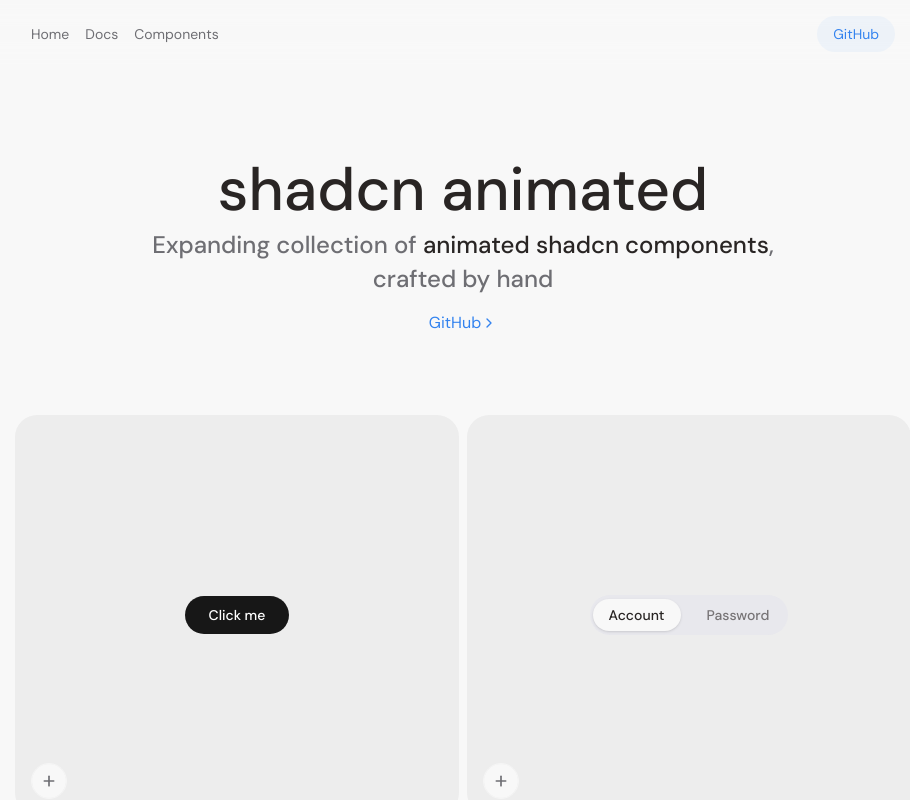
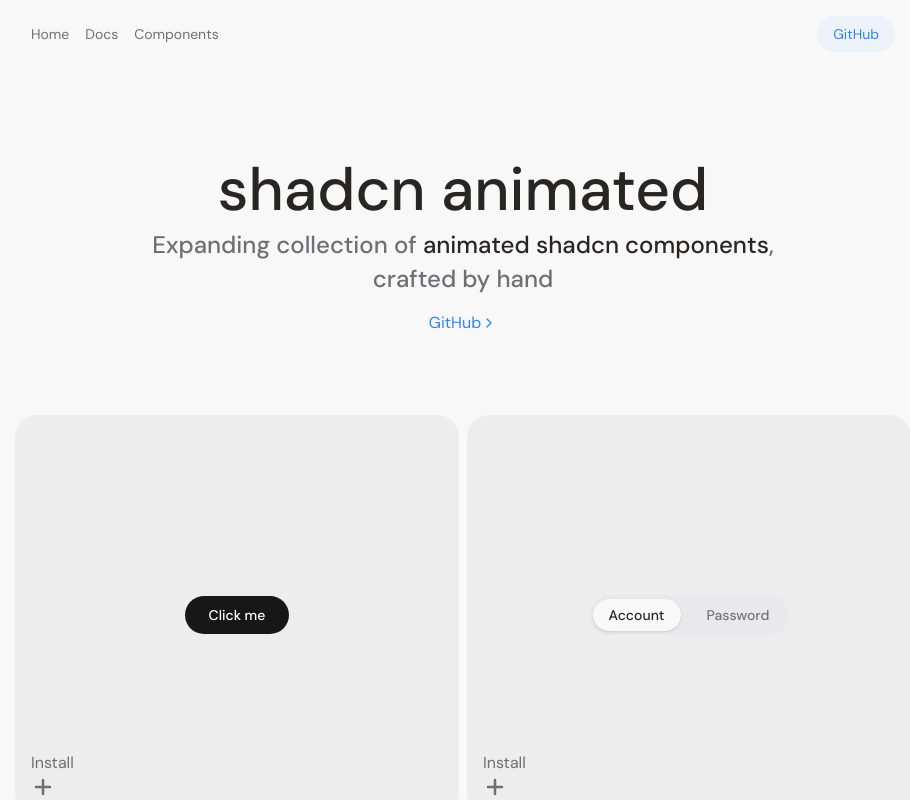
Before and after one commit to sopo/shadcn-animated, a React (Vite) app: page / in a window 1280 px wide. Shown: the top 800 px of the page, without its empty margins (177-1087 px from the left). Built offline with nearby package versions, Linux system fonts and the light colour scheme; a web font is replaced by a local one.

Commit message:
add props

```diff
--- a/src/App.tsx
+++ b/src/App.tsx
@@ -4,6 +4,7 @@
 import { Tabs, TabsList, TabsTrigger } from "./components/ui/tabs";
 import Hero from "./domain/components/hero";
 import Shell from "./domain/components/shell";
+import { buttonProps } from "./domain/static.tsx/components";
 
 function App() {
   return (
@@ -11,7 +12,7 @@
       <div className="max-w-4xl mx-auto flex flex-col gap-20">
         <Hero />
         <section className=" grid grid-cols-1 md:grid-cols-2 gap-2">
-          <Shell>
+          <Shell props={buttonProps}>
             <Button
               variant="default"
               className="rounded-full h-10 px-6 hover:bg-primary "
@@ -19,7 +20,7 @@
               Click me
             </Button>
           </Shell>
-          <Shell>
+          <Shell props={buttonProps}>
             <Tabs defaultValue="account" className="w-full ">
               <TabsList className="rounded-full">
                 <TabsTrigger value="account" className="rounded-full">
--- a/src/domain/components/shell.tsx
+++ b/src/domain/components/shell.tsx
@@ -4,29 +4,31 @@
   SheetTitle,
   SheetTrigger,
 } from "@/components/ui/sheet";
-import type { PropsWithChildren } from "react";
-import {  Plus } from "lucide-react";
-
+import type {  ReactNode } from "react";
+import { Plus } from "lucide-react";
 import { Link } from "react-router";
 import Bash from "./bash";
-import { Button } from "@/components/ui/button";
 
-const Shell: React.FC<PropsWithChildren> = ({ children }) => {
+interface ShellProps{
+
+
+    link: string,
+    title: string,
+    bash: string,
+
+}
+
+const Shell = ({ children,props }: {children:ReactNode, props: ShellProps}) => {
   return (
     <div className="relative h-100 bg-card rounded-3xl flex items-center justify-center flex-col">
       <div>{children}</div>
-
       <div className="flex items-center gap-2 w-full justify-between absolute bottom-0 p-4">
         <Sheet>
           <SheetTrigger>
-            {" "}
-            <Button
-              size="icon-lg"
-              variant="outline"
-              className="rounded-full text-secondary-foreground"
-            >
+            <div className="rounded-full text-secondary-foreground">
+              Install
               <Plus strokeWidth={2.5} />
-            </Button>
+            </div>
           </SheetTrigger>
           <SheetContent
             side="bottom"
@@ -34,14 +36,12 @@
           >
             <div className="max-w-3xl w-full px-4 lg:px-0 mx-auto flex flex-col gap-8">
               <div className="flex items-center justify-between">
-                <SheetTitle className="text-2xl font-medium">Button</SheetTitle>
-
-                <Link to={"/"} className="text-blue-500 hover:underline">
+                <SheetTitle className="text-2xl font-medium">{props.title}</SheetTitle>
+                <Link to={props.link} className="text-blue-500 hover:underline">
                   View Docs
                 </Link>
               </div>
-
-              <Bash code={`npm install wiii`} />
+              <Bash code={props.bash} />
             </div>
           </SheetContent>
         </Sheet>
--- /dev/null
+++ b/src/domain/static.tsx/components.ts
@@ -0,0 +1,5 @@
+export const buttonProps={
+    link: "/button",
+    title: "Button",
+    bash: "npm install button"
+}
```
